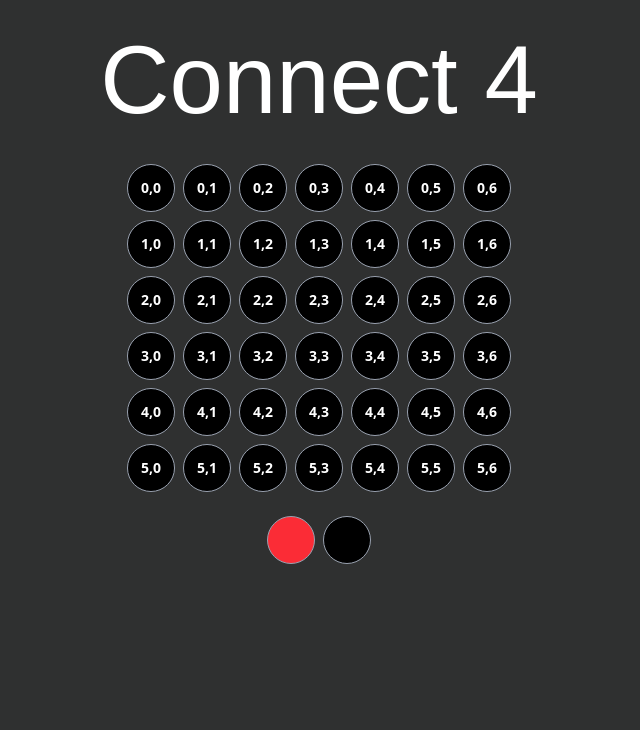
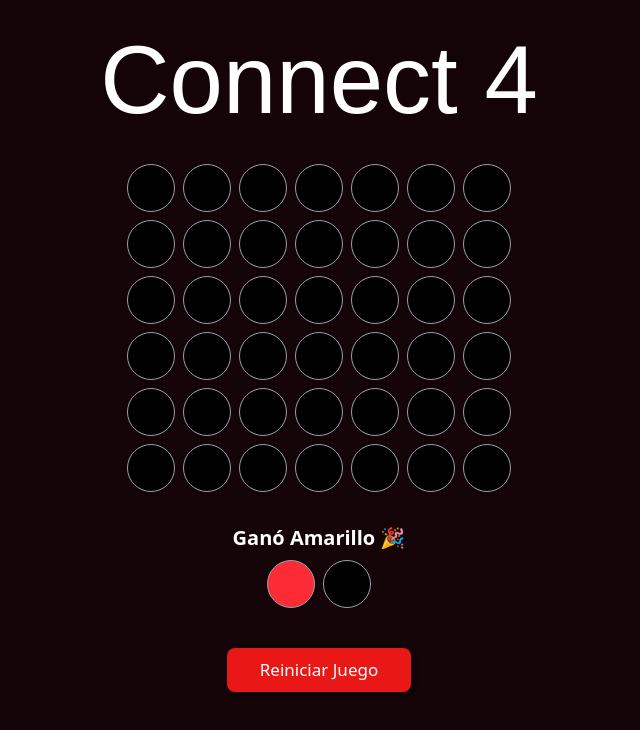
Before and after one commit to JulianAlvarez07/connect-4, a React (Vite) app: page / in a window 1280 px wide. Shown: the top 730 px of the page, without its empty margins (321-961 px from the left). Built offline with nearby package versions, Linux system fonts and the light colour scheme; a web font is replaced by a local one.

Commit message:
check for winner, add reset logic, and extract Board component

```diff
--- /dev/null
+++ b/src/components/Board.jsx
@@ -0,0 +1,17 @@
+import { Square } from "./Square";
+
+export const Board = ({ board, updateBoard }) => {
+  return (
+    <div className="flex flex-col gap-2 p-4">
+      {board.map((fila, i) => (
+        <div key={i} className="flex gap-2">
+          {fila.map((celda, j) => (
+            <Square key={j} updateBoard={updateBoard} index={[i, j]}>
+              {board[i][j]}
+            </Square>
+          ))}
+        </div>
+      ))}
+    </div>
+  );
+};
--- /dev/null
+++ b/src/components/ButtonReset.jsx
@@ -0,0 +1,11 @@
+const ButtonReset = ({ onClick, children }) => {
+  return (
+    <button
+      onClick={onClick}
+      className='text-[17px] px-8 py-2 border border-transparent shadow-[2px_2px_4px_rgba(0,0,0,0.4)] bg-[#ea1717] text-white rounded-lg hover:bg-gradient-to-r hover:from-[#b81007] hover:to-[#e8f059] active:translate-y-2 transition-all mt-8'
+    >
+      {children}
+    </button>
+  );
+};
+export default ButtonReset
--- a/src/components/Connect4.jsx
+++ b/src/components/Connect4.jsx
@@ -1,6 +1,10 @@
-import React, { Children, useState } from 'react'
-import { Square } from './Square'
-import { TurnIndicator } from './TurnIndicador'
+import React, { Children, useState } from 'react';
+import { Square } from './Square';
+import { TurnIndicator } from './TurnIndicador';
+import { ganadores } from '../constant';
+import Winner from './Winner';
+import ButtonReset from './ButtonReset';
+import { Board } from './Board';
 
 const TURNS = {
   RED: '🔴',
@@ -15,6 +19,8 @@
 
   const [turn, setTurn] = useState(TURNS.RED)
 
+  const [winner, setWinner] = useState(null) //null que no hay ganador, false es que es empate
+
 
   const findEmptyRow = (board, col) => {
     for (let row = board.length - 1; row >= 0; row--) {
@@ -23,16 +29,48 @@
     return null;
   };
 
+  const checkWinner = (board, ganadores) => {
+    for (const combo of ganadores) {
+      const [a, b, c, d] = combo;
+      const val = board[a[0]][a[1]];
+
+      if (
+        val &&
+        val === board[b[0]][b[1]] &&
+        val === board[c[0]][c[1]] &&
+        val === board[d[0]][d[1]]
+      ) {
+        return { ganador: val, combo }; // Ganador + las posiciones ganadoras
+      }
+    }
+
+    return null; // Si no hay ganador
+  };
+
+  const reiniciarJuego = () => {
+    setBoard(Array.from({ length: 6 }, () => Array(7).fill(null)));
+    setTurn(TURNS.RED);
+    setWinner(null);
+  };
 
   const updateBoard = ([, col]) => {
+    if (winner) return;
     const row = findEmptyRow(board, col);
-    if (row === null) return; // Columna llena
+
+    if (row === null) return; // Col llena
 
     const newBoard = [...board];
     const updatedRow = [...newBoard[row]];
     updatedRow[col] = turn;
     newBoard[row] = updatedRow;
     setBoard(newBoard);
+
+    //ver si hay ganador
+    const result = checkWinner(newBoard, ganadores); //revisamos con el nuevo tablero
+    if (result) {
+      setWinner(result.ganador);
+      return;
+    }
 
     const newTurn = turn === TURNS.RED ? TURNS.YELLOW : TURNS.RED;
     setTurn(newTurn);
@@ -42,21 +80,16 @@
   return (
     <main className='flex flex-col items-center m-5'>
 
-      <div className="flex flex-col gap-2 p-4">
+      <Board board={board} updateBoard={updateBoard} />
 
-      {board.map((fila, i) => (
-        <div key={i} className="flex gap-2">
-          {fila.map((celda, j) => (
-            <Square key={j} updateBoard={updateBoard} index={[i, j]}>
-              {board[i][j]}
-            </Square>
-          ))}
-        </div>
-      ))}
-
-      </div>
+      <Winner winner={winner} />
 
       <TurnIndicator turn={turn} />
+
+      <ButtonReset onClick={reiniciarJuego}> Reiniciar Juego</ButtonReset>
+
+
+
     </main>
 
   )
--- a/src/components/Square.jsx
+++ b/src/components/Square.jsx
@@ -7,14 +7,12 @@
   const className = `w-12 h-12 border rounded-full border-gray-400 flex items-center justify-center text-sm font-bold cursor-pointer ${bgColor}`;
 
   const handleClick = () => {
-    console.log("Índice clickeado:", index);
     updateBoard(index);
   };
 
   return (
     <div onClick={handleClick} className={className}>
-      {/* Solo mostramos el emoji si existe */}
-      {["🔴", "🟡"].includes(children) ? children : index.join(",")}
+      {["🔴", "🟡"].includes(children) ? children : ""}
     </div>
   );
 };
--- /dev/null
+++ b/src/components/Winner.jsx
@@ -0,0 +1,15 @@
+import React from 'react'
+
+const Winner = (winner) => {
+  return (
+    <div>
+      {winner && (
+              <p className="text-xl font-bold mt-4">
+                Ganó {winner === "🔴" ? "Rojo" : "Amarillo"} 🎉
+              </p>
+            )}
+    </div>
+  )
+}
+
+export default Winner
--- a/src/index.css
+++ b/src/index.css
@@ -1,7 +1,7 @@
 @import "tailwindcss";
 
 body {
-  background-color: rgb(47, 48, 48);
+  background-color: #140407;
   color: white;
   margin: 0;
   padding: 0;
```
Also changed, not shown: package.json (+5 -2 lines), 1 other file (tests, documents, lock files or other folders).
